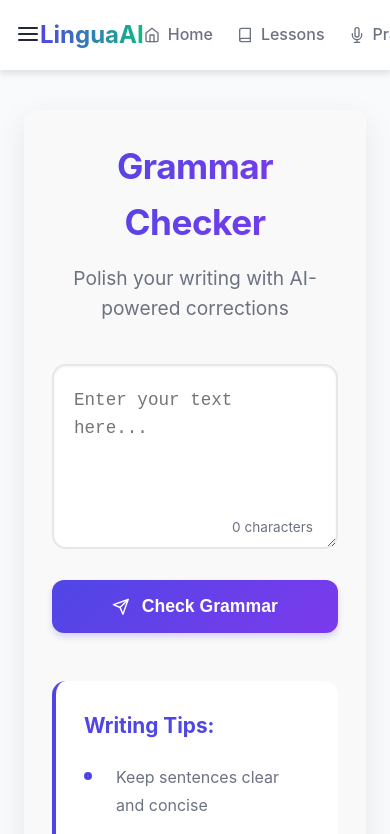
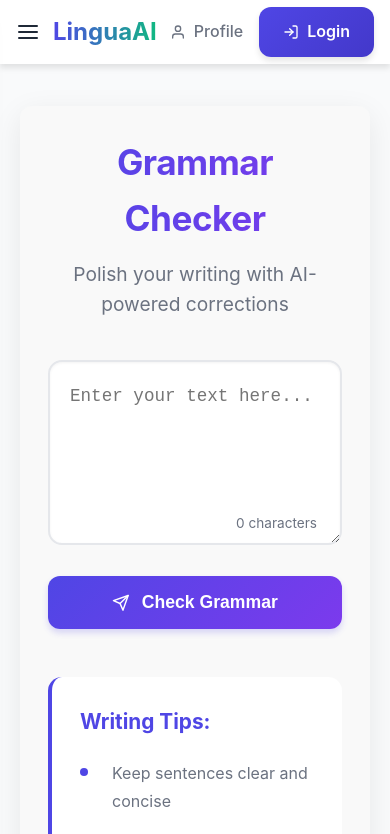
Before and after one commit to 7xsilent/linguaai-, a React (Create React App) app: page /grammar in a window 390 px wide. Shown: the top 834 px of the page. Built offline with nearby package versions, Linux system fonts and the light colour scheme; no server answers; sample sign-in values are in the browser's storage.

Commit message:
Update App.css

```diff
--- a/src/App.css
+++ b/src/App.css
@@ -257,3 +257,88 @@ body {
 .fade-in {
   animation: fadeIn 0.5s ease-out;
 }
+/* ---------- Mobile navbar & sidebar responsive styles ---------- */
+
+/* Hide hamburger by default (desktop) */
+.mobile-menu-button {
+  display: none;
+  background: none;
+  border: none;
+  cursor: pointer;
+}
+
+/* Overlay for mobile menu */
+.mobile-overlay {
+  display: none;
+  position: fixed;
+  inset: 0; /* top:0; right:0; bottom:0; left:0; */
+  background: rgba(0,0,0,0.35);
+  z-index: 140; /* sits below sidebar (which will be 200) */
+  transition: opacity 0.25s ease;
+  opacity: 0;
+}
+
+.mobile-overlay.active {
+  display: block;
+  opacity: 1;
+}
+
+/* Mobile specific adjustments */
+@media (max-width: 768px) {
+  /* hide the horizontal nav links */
+  .nav-links {
+    display: none;
+  }
+
+  /* show hamburger */
+  .mobile-menu-button {
+    display: inline-flex;
+    align-items: center;
+    justify-content: center;
+    color: var(--text);
+  }
+
+  /* Sidebar becomes full-height drawer */
+  .sidebar {
+    position: fixed;
+    top: 0;
+    left: 0;
+    height: 100vh;
+    width: 260px;
+    padding: 1.5rem;
+    padding-top: 84px; /* space for header height */
+    background-color: var(--bg-card);
+    transform: translateX(-110%); /* hidden off-screen */
+    transition: transform 280ms ease;
+    z-index: 200;
+    box-shadow: 0 12px 30px rgba(0,0,0,0.12);
+    overflow-y: auto;
+    border-right: 1px solid var(--border);
+  }
+
+  .sidebar.active {
+    transform: translateX(0); /* slide in */
+  }
+
+  /* Make links clearer and larger for touch */
+  .sidebar-link {
+    padding: 0.9rem 0.6rem;
+    display: flex;
+    align-items: center;
+    gap: 0.75rem;
+    font-size: 1.02rem;
+    border-radius: 8px;
+  }
+
+  /* Ensure main content takes full width on mobile */
+  .content {
+    margin-left: 0;
+    padding: 1.25rem;
+  }
+
+  /* If you want the top navbar to remain visible but not obstruct content */
+  .navbar {
+    padding: 0.75rem 1rem;
+    height: 64px;
+  }
+}
```
